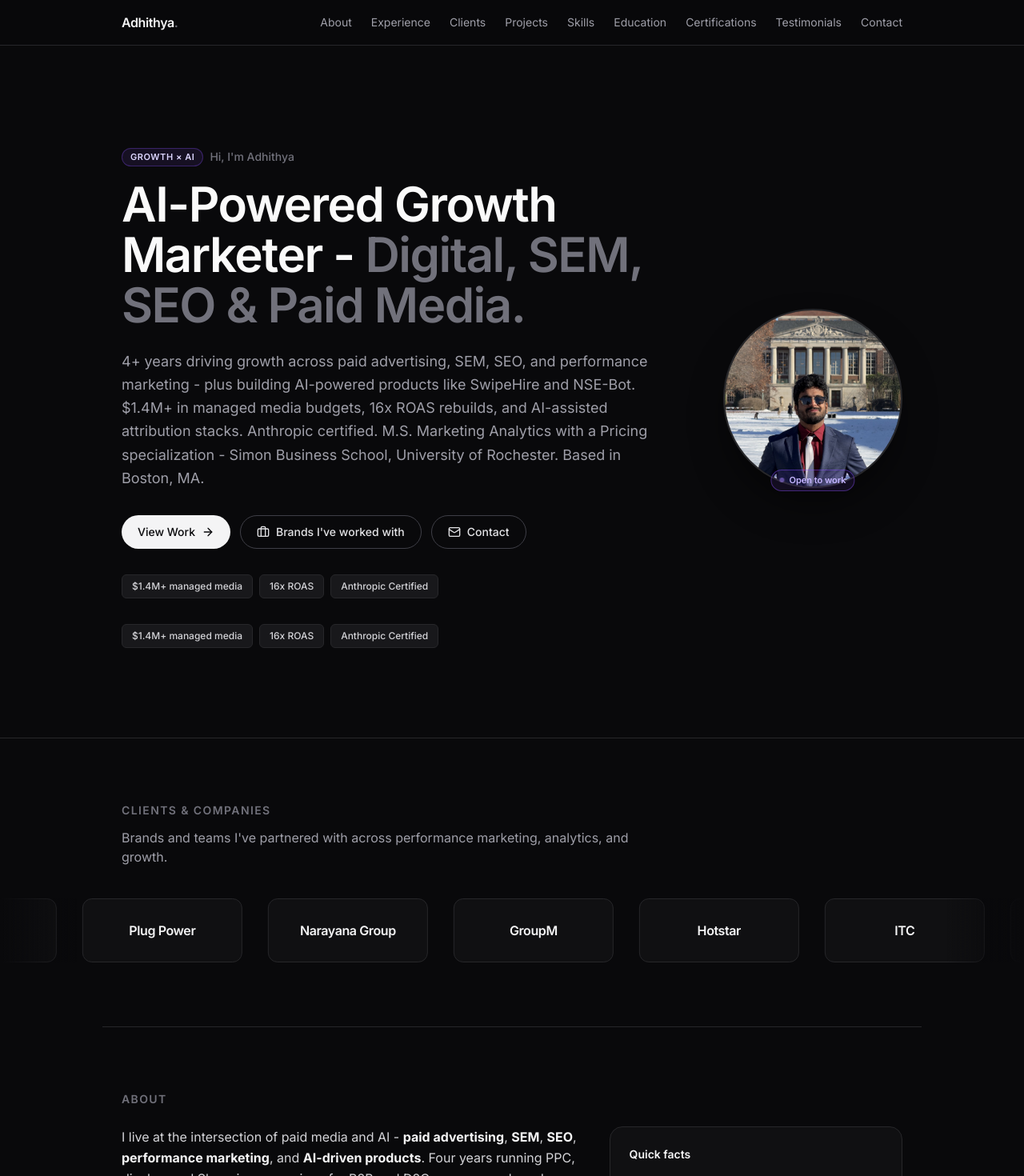
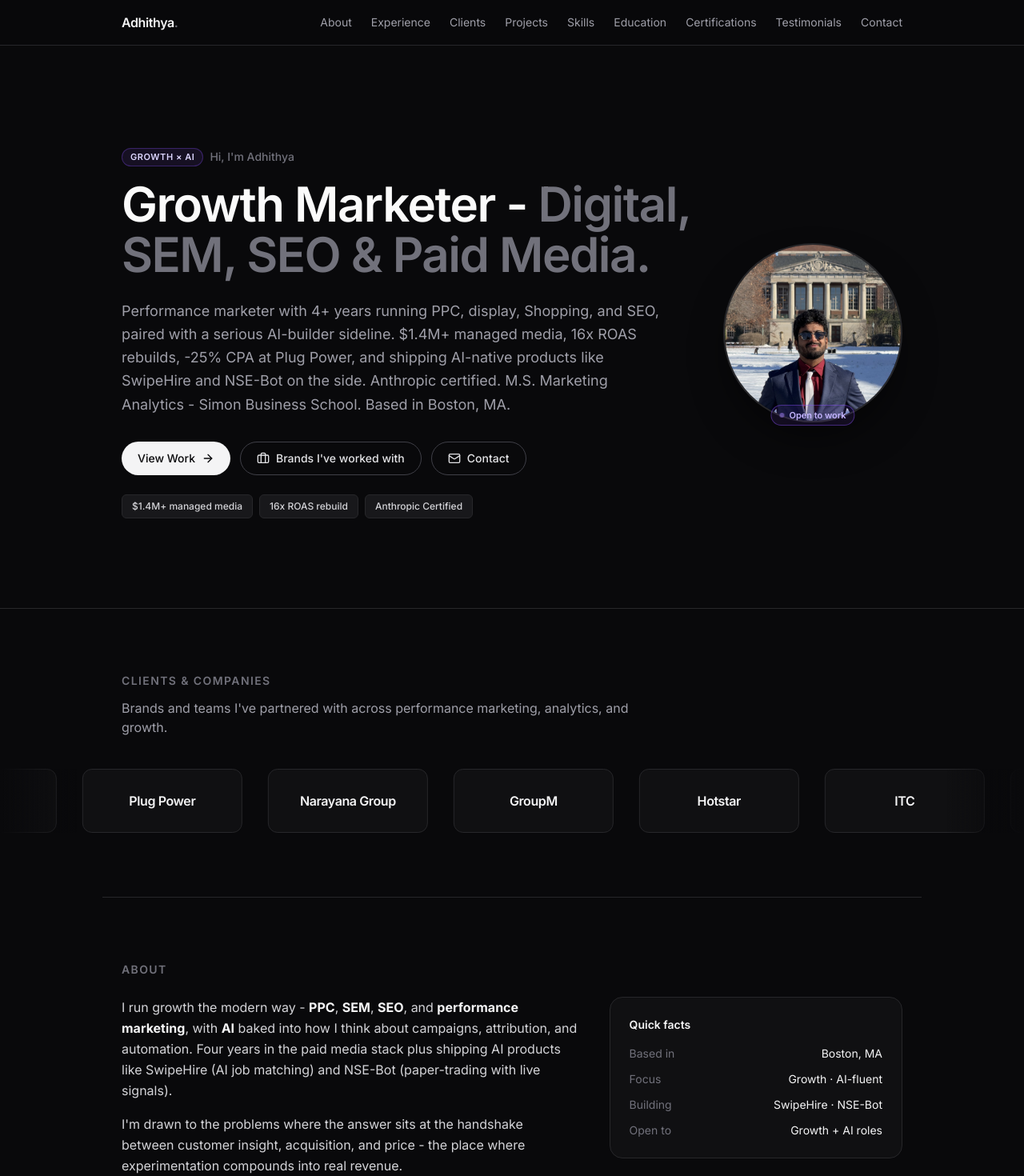
Before and after one commit to arokhith1998/adhi-growth-ai, a Next.js app: page / in a window 1280 px wide. Shown: the top 1470 px of the page at 80% size. Built offline with nearby package versions, Linux system fonts and the light colour scheme.

Commit message:
Curate variant for target roles: clean titles, refined bio/About, SwipeHire+NSE in all, Hero rebuilt cleanly

```diff
--- a/src/app/layout.tsx
+++ b/src/app/layout.tsx
@@ -9,9 +9,9 @@
 });
 
 export const metadata: Metadata = {
-  title: "Adhithya Rokhith Bhaskar - Growth Marketing & AI Leader",
+  title: "Adhithya Rokhith Bhaskar - Growth Marketer (AI-fluent)",
   description:
-    "Growth Marketing & AI Leader — Digital, SEM, SEO, Paid Media + AI-powered product building. Anthropic certified.",
+    "Growth Marketer with AI fluency — Digital, SEM, SEO, Paid Media + building AI products. Anthropic certified.",
 };
 
 export default function RootLayout({
@@ -21,8 +21,8 @@
     <html lang="en" className={`${inter.variable} antialiased`}>
       <body className="font-sans">
         {children}
-        {/* tw-safelist */}
         <span className="hidden bg-violet-500/10 border-violet-500/40 border-violet-500/30 text-violet-300 text-violet-200 bg-violet-400" aria-hidden />
+
         <Analytics />
       </body>
     </html>
--- a/src/components/About.tsx
+++ b/src/components/About.tsx
@@ -7,7 +7,7 @@
       <div className="mt-6 grid md:grid-cols-5 gap-10">
         <div className="md:col-span-3 space-y-4 text-zinc-300 leading-relaxed">
           <p>
-            I live at the intersection of paid media and AI - <strong className="text-zinc-100">paid advertising</strong>, <strong className="text-zinc-100">SEM</strong>, <strong className="text-zinc-100">SEO</strong>, <strong className="text-zinc-100">performance marketing</strong>, and <strong className="text-zinc-100">AI-driven products</strong>. Four years running PPC, display, and Shopping campaigns for B2B and D2C ecommerce brands, paired with shipping AI tools like SwipeHire (AI job matching) and NSE-Bot (paper-trading with live market signals).
+            I run growth the modern way - <strong className="text-zinc-100">PPC</strong>, <strong className="text-zinc-100">SEM</strong>, <strong className="text-zinc-100">SEO</strong>, and <strong className="text-zinc-100">performance marketing</strong>, with <strong className="text-zinc-100">AI</strong> baked into how I think about campaigns, attribution, and automation. Four years in the paid media stack plus shipping AI products like SwipeHire (AI job matching) and NSE-Bot (paper-trading with live signals).
           </p>
           <p>
             I&apos;m drawn to the problems where the answer sits at the
@@ -31,7 +31,7 @@
               </div>
               <div className="flex justify-between">
                 <dt className="text-zinc-500">Focus</dt>
-                <dd className="text-zinc-100">Growth · AI-assisted</dd>
+                <dd className="text-zinc-100">Growth · AI-fluent</dd>
               </div>
               <div className="flex justify-between">
                 <dt className="text-zinc-500">Building</dt>
--- a/src/components/Hero.tsx
+++ b/src/components/Hero.tsx
@@ -22,13 +22,13 @@
             </span>
           </div>
           <h1 className="text-4xl sm:text-6xl font-semibold tracking-tight leading-[1.05] max-w-3xl text-zinc-50">
-            AI-Powered Growth Marketer -{" "}
+            Growth Marketer -{" "}
             <span className="text-zinc-500">
               Digital, SEM, SEO & Paid Media.
             </span>
           </h1>
           <p className="mt-6 max-w-2xl text-lg text-zinc-400 leading-relaxed">
-            4+ years driving growth across paid advertising, SEM, SEO, and performance marketing - plus building AI-powered products like SwipeHire and NSE-Bot. $1.4M+ in managed media budgets, 16x ROAS rebuilds, and AI-assisted attribution stacks. Anthropic certified. M.S. Marketing Analytics with a Pricing specialization - Simon Business School, University of Rochester. Based in Boston, MA.
+            Performance marketer with 4+ years running PPC, display, Shopping, and SEO, paired with a serious AI-builder sideline. $1.4M+ managed media, 16x ROAS rebuilds, -25% CPA at Plug Power, and shipping AI-native products like SwipeHire and NSE-Bot on the side. Anthropic certified. M.S. Marketing Analytics - Simon Business School. Based in Boston, MA.
           </p>
 
           <div className="mt-8 flex flex-wrap gap-3">
@@ -51,23 +51,13 @@
               <Mail className="w-4 h-4" /> Contact
             </a>
           </div>
-          <div className="mt-8 flex flex-wrap gap-2">
+
+          <div className="mt-6 flex flex-wrap gap-2">
             <span className="inline-flex items-center rounded-md bg-zinc-900 border border-zinc-800 text-zinc-300 text-xs font-medium px-3 py-1.5">
               $1.4M+ managed media
             </span>
             <span className="inline-flex items-center rounded-md bg-zinc-900 border border-zinc-800 text-zinc-300 text-xs font-medium px-3 py-1.5">
-              16x ROAS
-            </span>
-            <span className="inline-flex items-center rounded-md bg-zinc-900 border border-zinc-800 text-zinc-300 text-xs font-medium px-3 py-1.5">
-              Anthropic Certified
-            </span>
-          </div>
-          <div className="mt-8 flex flex-wrap gap-2">
-            <span className="inline-flex items-center rounded-md bg-zinc-900 border border-zinc-800 text-zinc-300 text-xs font-medium px-3 py-1.5">
-              $1.4M+ managed media
-            </span>
-            <span className="inline-flex items-center rounded-md bg-zinc-900 border border-zinc-800 text-zinc-300 text-xs font-medium px-3 py-1.5">
-              16x ROAS
+              16x ROAS rebuild
             </span>
             <span className="inline-flex items-center rounded-md bg-zinc-900 border border-zinc-800 text-zinc-300 text-xs font-medium px-3 py-1.5">
               Anthropic Certified
--- a/src/components/Projects.tsx
+++ b/src/components/Projects.tsx
@@ -32,7 +32,7 @@
   {
     title: "NSE Paper-Trading Bot",
     blurb:
-      "A local paper-trading system for the Indian stock market that pulls live prices via nsepython and Yahoo Finance, scores a watchlist with technical indicators, and surfaces picks in an interactive HTML dashboard.",
+      "Local paper-trading system for the Indian stock market that pulls live prices via nsepython and Yahoo Finance, scores a watchlist with technical indicators, and surfaces picks in an interactive HTML dashboard.",
     tags: ["AI", "Python", "pandas", "yfinance"],
     link: "https://nse-bot-lake.vercel.app/",
     repo: "https://github.com/arokhith1998/nse-bot",
@@ -42,7 +42,7 @@
   {
     title: "D2C Fashion - 300% ROI via Paid Search Restructure",
     blurb:
-      "Case study on how I rebuilt a D2C fashion brand's paid search account from the ground up - Google Merchant Center cleanup, Shopping feed restructure, smart bidding, and creative refresh - delivering a 300% ROI lift within a month.",
+      "Rebuilt a D2C fashion brand's paid search account from scratch - Google Merchant Center cleanup, Shopping feed restructure, smart bidding, and creative refresh - delivering a 300% ROI lift within a month.",
     tags: ["Paid Search", "Google Ads", "Shopping", "D2C"],
     link: null,
     repo: "https://github.com/arokhith1998/Projects/blob/main/D2C-Fashion-Brand-300percent-ROI-via-Paid-Search-Restructure.pdf",
@@ -52,7 +52,7 @@
   {
     title: "Early-Stage Paid Growth at Pixis",
     blurb:
-      "Growth playbook for an early-stage AI adtech platform - how I structured paid acquisition, onboarding, and expansion motions across $1.4M in global D2C client budgets to deliver 3x ROAS and cut churn 50%.",
+      "Growth playbook for an early-stage AI adtech platform - paid acquisition, onboarding, and expansion motions across $1.4M in global D2C client budgets. 3x ROAS, 50% churn reduction.",
     tags: ["AI Adtech", "Growth", "Paid Media", "Customer Success"],
     link: null,
     repo: "https://github.com/arokhith1998/Projects/blob/main/Early-Stage%20Paid%20Growth%20at%20Pixis%20-%20AI%20Adtech%20Platform.pdf",
@@ -62,7 +62,7 @@
   {
     title: "B2B Lead Generation - LinkedIn & Paid Search",
     blurb:
-      "A B2B lead-gen playbook combining LinkedIn paid campaigns with search demand capture - audience layering, bid strategy, creative testing, and attribution across the MQL-to-SQL funnel.",
+      "B2B lead-gen playbook combining LinkedIn paid campaigns with search demand capture - audience layering, bid strategy, creative testing, and attribution across the MQL-to-SQL funnel.",
     tags: ["LinkedIn Ads", "Paid Search", "B2B", "Lead Gen"],
     link: null,
     repo: "https://github.com/arokhith1998/Projects/blob/main/B2B-Lead-Generation-LinkedIn%26%20Paid%20Search.pdf",
@@ -82,7 +82,7 @@
   {
     title: "Bleeders & Leakers Analytics",
     blurb:
-      "4-page Power BI dashboard for FY2026 margin recovery across 1,200 opportunities ($626M target). Classifies accounts as bleeders (gradual margin erosion) vs leakers (abrupt loss), with regional deep-dives, sales pipeline funnel, product family scorecards, and rep-level performance. Sanitized data.",
+      "4-page Power BI dashboard for FY2026 margin recovery across 1,200 opportunities ($626M target). Classifies accounts as bleeders vs leakers with regional deep-dives, sales pipeline funnel, product family scorecards, and rep-level performance. Sanitized data.",
     tags: ["Power BI", "Pricing", "Analytics", "Dashboard"],
     link: null,
     repo: "https://github.com/arokhith1998/Projects/blob/main/Bleeders_Leakers_2026_Report.pdf",
@@ -92,12 +92,22 @@
   {
     title: "Optimal Pricing Prediction Model",
     blurb:
-      "Regression and ML-driven pricing model identifying the price point that maximizes revenue for a product - feature engineering, cross-validation, and price-elasticity analysis in Python.",
+      "Regression and ML-driven pricing model identifying the price point that maximizes revenue - feature engineering, cross-validation, and price-elasticity analysis in Python.",
     tags: ["Pricing", "ML", "Python", "Elasticity"],
     link: null,
     repo: "https://github.com/arokhith1998/Projects",
     gradient: "from-amber-500 via-orange-600 to-red-700",
     emoji: "💰",
+  },
+  {
+    title: "Credit Card Approval Prediction",
+    blurb:
+      "Classification models predicting credit card approvals - logistic regression, decision trees, and ensemble methods benchmarked on applicant features.",
+    tags: ["Python", "Classification", "Finance"],
+    link: null,
+    repo: "https://github.com/arokhith1998/Projects",
+    gradient: "from-indigo-600 via-blue-600 to-sky-700",
+    emoji: "💳",
   },
 ];
 
```
Also changed, not shown: 1 other file (tests, documents, lock files or other folders).
